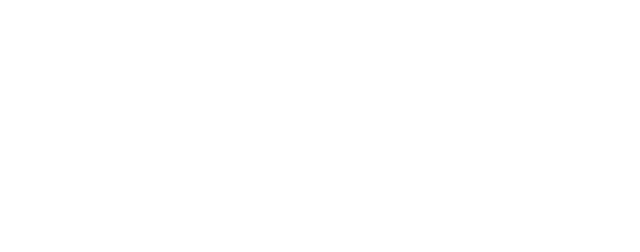
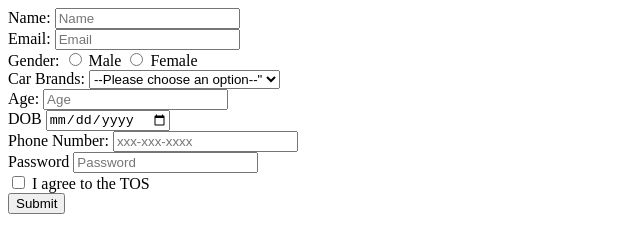
Before and after one commit to acciojob/signup-form-car-Emperor781, a website: page main.html in a window 1280 px wide. Shown: the whole page, without its empty margins (0-640 px from the left). Drawn offline with Linux system fonts and the light colour scheme.

Commit message:
created a submission

```diff
--- a/main.html
+++ b/main.html
@@ -11,6 +11,56 @@
     <script type="text/javascript" src="./script.js">
 </script>
 
+	<form method="post">
+		<label for="name">Name: </label>
+		<input type="text" id="name" required placeholder="Name">
+		<br>
+
+		<label for="email">Email: </label>
+		<input type="email" id="email" required placeholder="Email" required>
+		<br>
+
+		<label for="Gender">Gender: </label>
+		<input type="radio" id="gender_m" name="Gender" value="Male" required>
+		<label for="Male">Male</label>
+		<input type="radio" id="gender_f" name="Gender" value="Female" required>
+		<label for="Female">Female</label>
+		<br>
+
+		<label for="Cars">Car Brands:</label>
+		<select id="Cars" required>
+			<option value="">--Please choose an  option--"</option>
+			<option value="Audi">Audi</option>
+			<option value="Benz">Benz</option>
+			<option value="Maruti">Maruti</option>
+
+		</select>
+		<br>
+
+		<label for="age">Age:</label>
+		<input type="number" required id="age" placeholder="Age">
+		<br>
+
+		<label for="dob">DOB</label>
+		<input type="date" required id="dob">
+		<br>
+
+		<label for="tel">Phone Number:</label>
+		<input type="tel" placeholder="xxx-xxx-xxxx">
+		<br>
+
+		<label for="password">Password</label>
+		<input type="password" required placeholder="Password">
+		<br>
+
+		<input type="checkbox" id="tos" required>
+		<label for="tos">I agree to the TOS</label>
+		<br>
+
+		<button type="submit">Submit</button>
+
+	</form>
+
 </body>
 
 </html>
```
